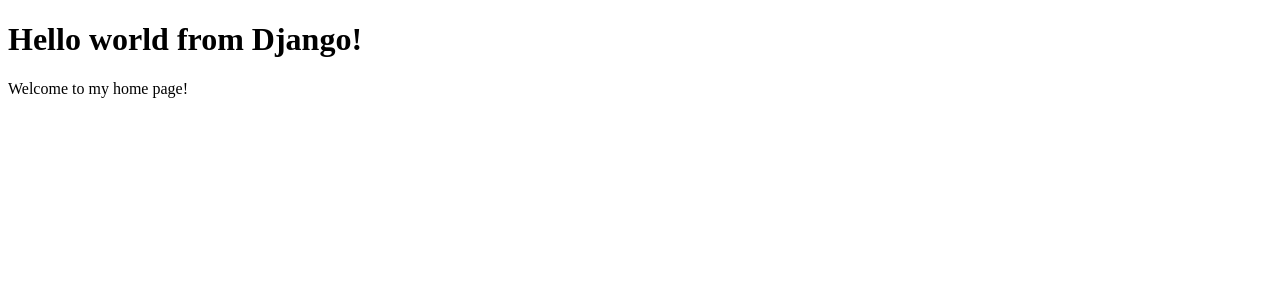
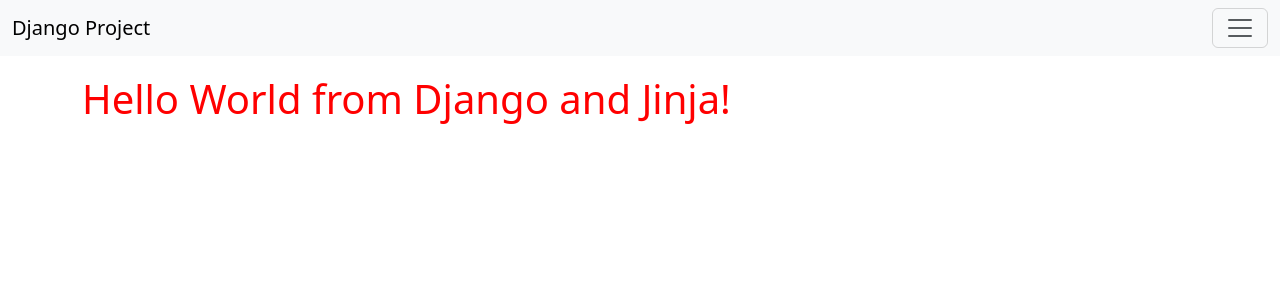
Before and after one commit to ZaneM201/blog, a Django app: page / in a window 1280 px wide. Shown: the top 300 px of the page. Run offline with Django 5.2, Linux system fonts and the light colour scheme.

Commit message:
112 session 2

```diff
--- a/config/urls.py
+++ b/config/urls.py
@@ -1,19 +1,3 @@
-"""
-URL configuration for config project.
-
-The `urlpatterns` list routes URLs to views. For more information please see:
-    https://docs.djangoproject.com/en/5.2/topics/http/urls/
-Examples:
-Function views
-    1. Add an import:  from my_app import views
-    2. Add a URL to urlpatterns:  path('', views.home, name='home')
-Class-based views
-    1. Add an import:  from other_app.views import Home
-    2. Add a URL to urlpatterns:  path('', Home.as_view(), name='home')
-Including another URLconf
-    1. Import the include() function: from django.urls import include, path
-    2. Add a URL to urlpatterns:  path('blog/', include('blog.urls'))
-"""
 from django.contrib import admin
 from django.urls import path, include
 
--- /dev/null
+++ b/static/css/home.css
@@ -0,0 +1,3 @@
+h1 {
+    color: red;
+}
--- /dev/null
+++ b/templates/base.html
@@ -0,0 +1,20 @@
+<!DOCTYPE html>
+<html lang="en">
+<head>
+    <meta charset="UTF-8">
+    <meta name="viewport" content="width=device-width, initial-scale=1.0">
+    <title>{% block title %}{% endblock title %}</title>
+    <link href="https://cdn.jsdelivr.net/npm/bootstrap@5.3.8/dist/css/bootstrap.min.css" rel="stylesheet" integrity="sha384-sRIl4kxILFvY47J16cr9ZwB07vP4J8+LH7qKQnuqkuIAvNWLzeN8tE5YBujZqJLB" crossorigin="anonymous">
+    {% block css %}{% endblock css %}
+</head>
+<body>
+    {% include 'navbar.html'   %}
+    <div class="container" style="margin-top: 75px;">
+        {% block content %}
+
+        {% endblock content %}
+    </div>
+    <script src="https://cdn.jsdelivr.net/npm/bootstrap@5.3.8/dist/js/bootstrap.bundle.min.js" integrity="sha384-FKyoEForCGlyvwx9Hj09JcYn3nv7wiPVlz7YYwJrWVcXK/BmnVDxM+D2scQbITxI" crossorigin="anonymous"></script>
+    {% block js %}{% endblock js %}
+</body>
+</html>
--- /dev/null
+++ b/templates/navbar.html
@@ -0,0 +1,41 @@
+<nav class="navbar bg-body-tertiary fixed-top">
+  <div class="container-fluid">
+    <a class="navbar-brand" href="{% url 'home' %}">Django Project</a>
+    <button class="navbar-toggler" type="button" data-bs-toggle="offcanvas" data-bs-target="#offcanvasNavbar" aria-controls="offcanvasNavbar" aria-label="Toggle navigation">
+      <span class="navbar-toggler-icon"></span>
+    </button>
+    <div class="offcanvas offcanvas-end" tabindex="-1" id="offcanvasNavbar" aria-labelledby="offcanvasNavbarLabel">
+      <div class="offcanvas-header">
+        <h5 class="offcanvas-title" id="offcanvasNavbarLabel">Blog</h5>
+        <button type="button" class="btn-close" data-bs-dismiss="offcanvas" aria-label="Close"></button>
+      </div>
+      <div class="offcanvas-body">
+        <ul class="navbar-nav justify-content-end flex-grow-1 pe-3">
+          <li class="nav-item">
+            <a class="nav-link active" aria-current="page" href="{% url 'home' %}">Home</a>
+          </li>
+          <li class="nav-item">
+            <a class="nav-link" href="{% url 'about' %}">About</a>
+          </li>
+          <li class="nav-item dropdown">
+            <a class="nav-link dropdown-toggle" href="#" role="button" data-bs-toggle="dropdown" aria-expanded="false">
+              Dropdown
+            </a>
+            <ul class="dropdown-menu">
+              <li><a class="dropdown-item" href="#">Action</a></li>
+              <li><a class="dropdown-item" href="#">Another action</a></li>
+              <li>
+                <hr class="dropdown-divider">
+              </li>
+              <li><a class="dropdown-item" href="#">Something else here</a></li>
+            </ul>
+          </li>
+        </ul>
+        <form class="d-flex mt-3" role="search">
+          <input class="form-control me-2" type="search" placeholder="Search" aria-label="Search"/>
+          <button class="btn btn-outline-success" type="submit">Search</button>
+        </form>
+      </div>
+    </div>
+  </div>
+</nav>
--- a/templates/pages/home.html
+++ b/templates/pages/home.html
@@ -1,12 +1,14 @@
-<!DOCTYPE html>
-<html lang="en">
-<head>
-    <meta charset="UTF-8">
-    <meta name="viewport" content="width=device-width, initial-scale=1.0">
-    <title>Blog Project</title>
-</head>
-<body>
-    <h1>Hello world from Django!</h1>
-    <p>Welcome to my home page!</p>
-</body>
-</html>
+{% extends 'base.html' %}
+{% load static %}
+
+{% block title %}
+    Home
+{% endblock title %}
+
+{% block css %}
+    <link rel="stylesheet" href="{% static 'css/home.css' %}">
+{% endblock css %}
+
+{% block content %}
+    <h1>Hello World from Django and Jinja!</h1>
+{% endblock content %}
```
Also changed, not shown: static/css/about.css (added, +9 -0 lines), templates/pages/about.html (+13 -10 lines), README.md.
